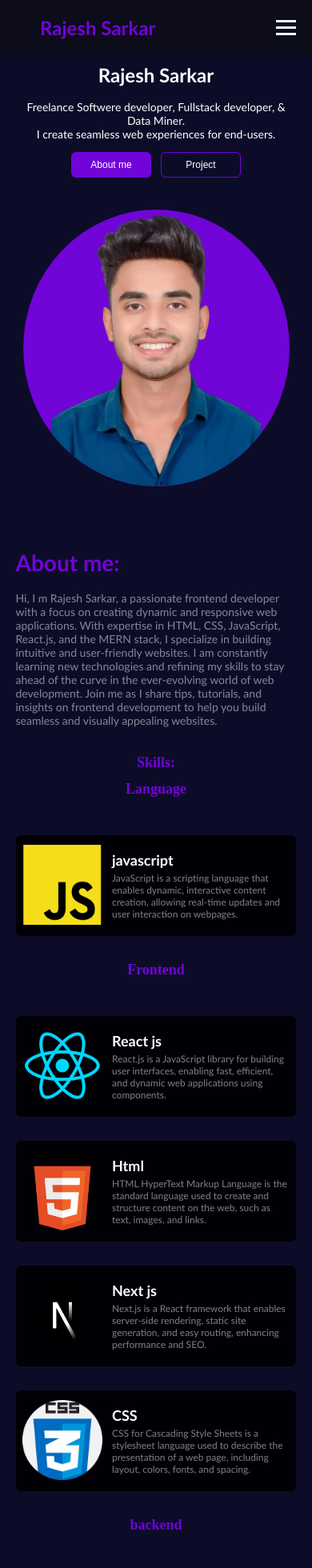
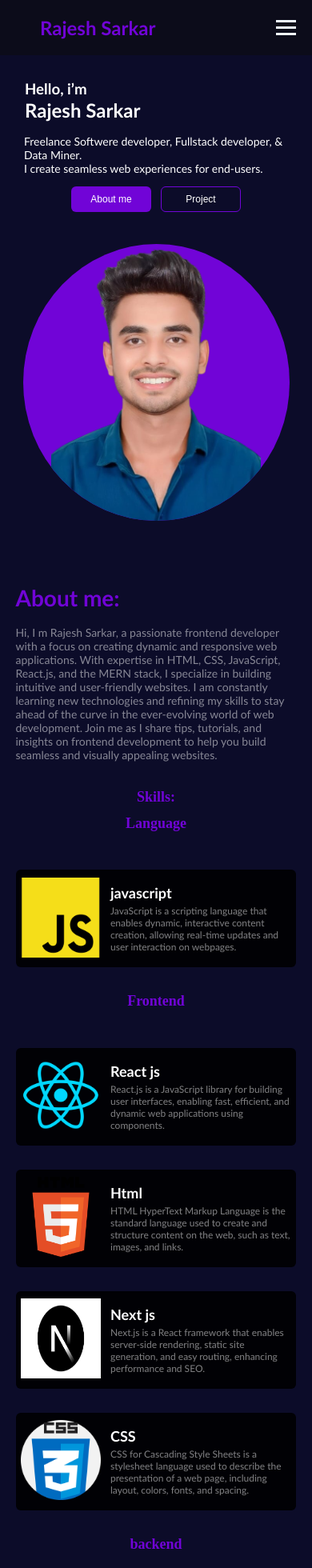
Before and after one commit to rajeshsarkar95/potfolio, a Next.js app: page / in a window 390 px wide. Shown: the top 1960 px of the page at 80% size. Built offline with nearby package versions, Linux system fonts and the light colour scheme.

Commit message:
code commited

```diff
--- a/src/app/components/mainbar/mainbar.css
+++ b/src/app/components/mainbar/mainbar.css
@@ -12,7 +12,7 @@
 
 .profile_section {
   color: white;
-  text-align: center;
+  margin-top: 61px;
   margin-bottom: 20px;
 }
 
@@ -90,9 +90,14 @@
     height: 346px;
     width: 333px;
   }
-
+  .profile_section h3{
+    margin-left: 11px;
+    margin-bottom: 0;
+  }
   .profile_section h1 {
     font-size: 28px;
+    margin-left: 11px;
+    margin-top: 1px;
   }
 
   .profile_section p {
@@ -121,6 +126,7 @@
   }
 
   .profile_section p {
+    margin-top: 0;
     font-size: 14px;
   }
 
--- a/src/app/components/skills/page.js
+++ b/src/app/components/skills/page.js
@@ -68,10 +68,11 @@ function Skill() {
           <div className="card">
             <div className="card_images">
               <Image
-                src="/images/next.js.png"
+                style={{backgroundColor:"white"}}
+                src="/images/nextjs.png"
                 width={100}
                 height={100}
-                alt="Picture of the author"
+                alt="next js"
               />
             </div>
             <div className="content">
--- a/src/app/components/skills/skills.css
+++ b/src/app/components/skills/skills.css
@@ -1,61 +1,77 @@
-/* Base Styles */
 .card_conatainer {
   display: flex;
   justify-content: center;
   padding: 20px;
 }
-
 .sub_card {
   width: 75%;
   display: flex;
   flex-wrap: wrap;
   flex-direction: row;
-  gap: 15px;
+  gap: 5px;
 }
-
 .card {
   margin-top: 15px;
   font-family: "Gill Sans", "Gill Sans MT", Calibri, "Trebuchet MS", sans-serif;
   display: flex;
   gap: 12px;
-  width: 31%;
+  width: 30%;
   align-items: center;
   height: 15vh;
   background-color: rgb(1, 1, 5);
   border-radius: 6px;
   padding: 10px;
+  border: 4px solid transparent;
 }
 
+.card:hover {
+  animation: movingBorder 10s infinite;
+}
+@keyframes movingBorder {
+  0% {
+    border-width: 1px 0 0 0;
+    border-color: blue transparent transparent transparent;
+  }
+  25% {
+    border-width: 0 1px 0 0;
+    border-color: transparent blue transparent transparent;
+  }
+  50% {
+    border-width: 0 0 1px 0;
+    border-color: transparent transparent blue transparent;
+  }
+  75% {
+    border-width: 0 0 0 1px;
+    border-color: transparent transparent transparent blue;
+  }
+  100% {
+    border-width: 1px 0 0 0;
+    border-color: blue transparent transparent transparent;
+  }
+}
 .javascript_images {
   width: 95%;
   height: 12%;
 }
-
 .content,
 h1,
 p {
   color: white;
 }
-
 .content p {
   font-size: 15px;
   opacity: 0.5;
 }
-
 .java_script {
   margin-bottom: 0;
 }
-
 .javascript_difination {
   margin-top: 4px;
 }
-
 .Skills_heading {
   margin-left: 211px;
   color: rgb(113, 4, 215);
 }
-
-/* Responsive Styles */
 @media (max-width: 1024px) {
   .sub_card {
     width: 90%;
@@ -63,10 +79,10 @@ p {
   }
 
   .card {
-    width: 45%; /* Two cards per row on medium screens */
+    width: 45%;
     height: auto;
     padding: 15px;
-    flex-direction: column; /* Stack content vertically */
+    flex-direction: column;
     align-items: center;
   }
 
@@ -85,9 +101,8 @@ p {
     width: 100%;
     gap: 15px;
   }
-
   .card {
-    width: 90%; /* Single card per row */
+    width: 90%;
     height: auto;
     padding: 10px;
   }
@@ -104,7 +119,7 @@ p {
     display: flex;
     flex-direction: row;
     width: 100%;
-    padding: 8px;
+    padding: 2px;
   }
   .content {
     display: flex;
```
Also changed, not shown: public/images/nextjs.png (renamed from public/images/Next.js.png).
